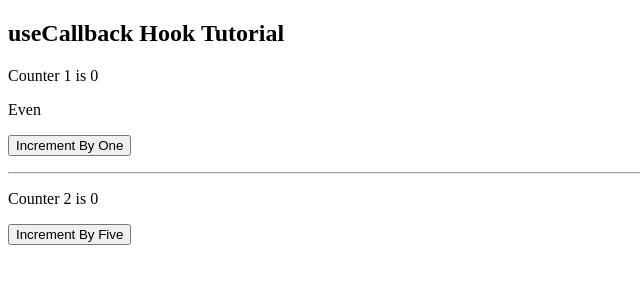
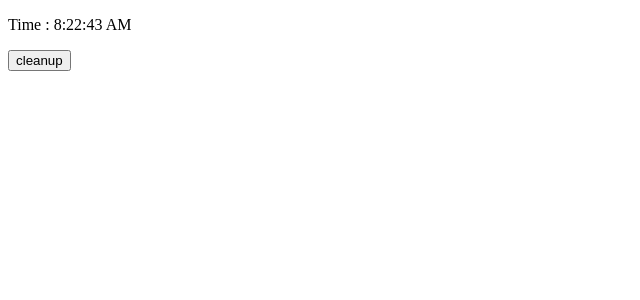
Before and after one commit to shahajalalweb/JS-React-learn, a React (Create React App) app: page / in a window 1280 px wide. Shown: the top 300 px of the page, without its empty margins (0-640 px from the left). Built offline with nearby package versions, Linux system fonts and the light colour scheme.

Commit message:
refHook add input fled and timer

```diff
--- a/src/App.js
+++ b/src/App.js
@@ -1,38 +1,8 @@
-import React, { useCallback, useMemo, useState } from 'react';
-import Button from './hooks/Button';
-import ShowCount from './hooks/Showcount';
-import Title from './hooks/Title';
+import Form from "./hooks/From";
 
 
 function App() {
-  const [count1, setCount1] = useState(0);
-  const [count2, setCount2] = useState(0);
-
-  const incrementByOne = useCallback(() => {
-    setCount1((prevCount) => prevCount + 1);
-  }, []);
-
-  const incrementByFive = useCallback(() =>{
-    setCount2((prevCount) => prevCount + 5);
-  },[]);
-
-  const isEvenOrOdd = useMemo(() => {
-    let i = 0;
-    while (i < 100000000) i += 1;
-    return count1 % 2 === 0;
-  }, [count1]);
-
-  return(
-    <div className="app">
-      <Title />
-      <ShowCount count={count1} title="Counter 1" />
-      <span>{isEvenOrOdd ? 'Even' : 'Odd'}</span>
-      <Button handleClick={incrementByOne}>Increment By One</Button>
-      <hr/>
-      <ShowCount count={count2} title="Counter 2" />
-      <Button handleClick={incrementByFive}>Increment By Five</Button>
-    </div>
-  )
+  <Form />
 }
 
 export default App;
--- a/src/hooks/Button.js
+++ /dev/null
@@ -1,13 +0,0 @@
-import React from 'react';
-
-function Button({handleClick, children}) {
-    return (
-        <p>
-            <button type="button" onClick={handleClick}>
-                {children}
-            </button>
-        </p>
-    );
-}
-
-export default React.memo(Button);
--- /dev/null
+++ b/src/hooks/From.js
@@ -0,0 +1,18 @@
+import { useEffect, useRef } from 'react';
+import Input from './Input';
+
+export default function Form() {
+    const inputRef = useRef(null);
+
+    useEffect(() => {
+        inputRef.current.focus();
+    }, []);
+
+    return (
+        <div>
+            <p>
+                <Input ref={inputRef} type="text" placeholder="enter something" />
+            </p>
+        </div>
+    );
+}
--- a/src/hooks/Showcount.js
+++ /dev/null
@@ -1,11 +0,0 @@
-import React from "react";
-
-function ShowCount({count , title}) {
-    return(
-        <p>
-            {title} is {count}
-        </p>
-    );
-}
-
-export default React.memo(ShowCount);
--- /dev/null
+++ b/src/hooks/Time.js
@@ -0,0 +1,29 @@
+import { useEffect, useRef, useState } from "react";
+
+export default function Time() {
+    const [date, setDate]  = useState(new Date() );
+    const buttonRef = useRef();
+
+    const tick = () => {
+        setDate(new Date());
+    };
+
+    useEffect(() => {
+        buttonRef.current = setInterval(tick, 1000);
+
+        return () => {
+            clearInterval(buttonRef.current);
+        };
+    }, []);
+
+    return(
+        <div>
+            <p>Time : {date.toLocaleTimeString()}</p>
+            <p>
+                <button type="button" onClick={() => clearInterval(buttonRef.current)}>
+                    cleanup
+                </button>
+            </p>
+        </div>
+    )
+}
--- a/src/hooks/Title.js
+++ /dev/null
@@ -1,7 +0,0 @@
-import React from "react";
-
-function Title() {
-    return <h2>useCallback Hook Tutorial</h2>
-}
-
-export default React.memo(Title);
--- a/src/index.js
+++ b/src/index.js
@@ -1,12 +1,13 @@
 import React from "react";
 import ReactDOM from "react-dom";
-import App from './App';
+import Time from "./hooks/Time";
+
 
 
 
 ReactDOM.render(
   <React.StrictMode>
-    <App />
+    <Time />
   </React.StrictMode>,
   document.getElementById('root')
 );
```
Also changed, not shown: src/hooks/Input.js (added, +9 -0 lines).
